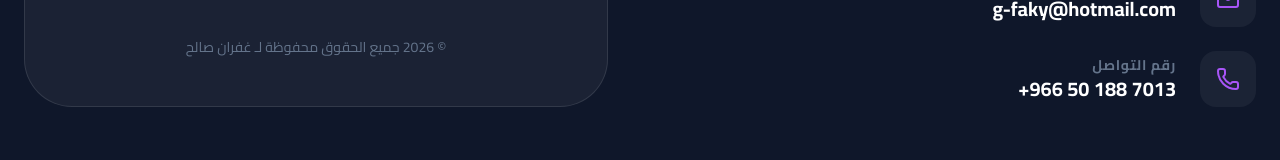
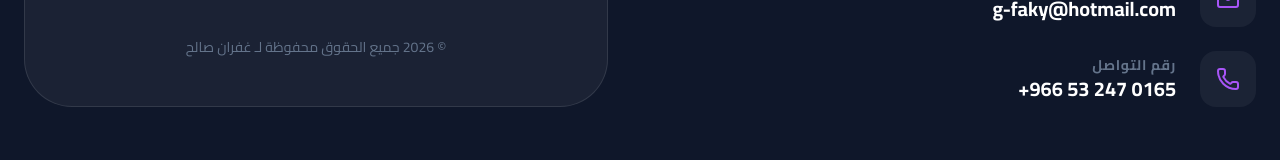
Before and after one commit to ghufran1556-debug/ghufran1556-debug.github.io, a React (Vite) app: page / in a window 1280 px wide. Shown: the part 2719-2879 px from the top of the page. Built offline with nearby package versions, Linux system fonts and the light colour scheme; no server answers; the database is empty.

Commit message:
Update Contact.tsx

```diff
--- a/components/Contact.tsx
+++ b/components/Contact.tsx
@@ -1,12 +1,12 @@
 
 import React from 'react';
-import { Mail, Phone, Instagram, Linkedin, Twitter, MessageSquare } from 'lucide-react';
+import { Mail, Phone, Instagram, MessageCircle, LayoutGrid, MessageSquare } from 'lucide-react';
 
 const Contact: React.FC = () => {
   const socialLinks = [
-    { icon: Instagram, href: "https://instagram.com/ghafra", name: "Instagram" },
-    { icon: Linkedin, href: "https://linkedin.com/in/ghafra", name: "Linkedin" },
-    { icon: Twitter, href: "https://twitter.com/ghafra", name: "Twitter" }
+    { icon: Instagram, href: "https://www.instagram.com/lotofphoto56/", name: "Instagram" },
+    { icon: MessageCircle, href: "https://wa.me/966532470165", name: "WhatsApp" },
+    { icon: LayoutGrid, href: "https://www.behance.net/a5b67ea4", name: "Behance" }
   ];
 
   return (
@@ -44,7 +44,7 @@ const Contact: React.FC = () => {
               </div>
               <div>
                 <p className="text-slate-500 text-sm font-bold uppercase tracking-wider">رقم التواصل</p>
-                <a href="tel:+966501887013" className="text-xl font-bold hover:text-purple-400" dir="ltr">+966 50 188 7013</a>
+                <a href="tel:+966532470165" className="text-xl font-bold hover:text-purple-400" dir="ltr">+966 53 247 0165</a>
               </div>
             </div>
           </div>
```
